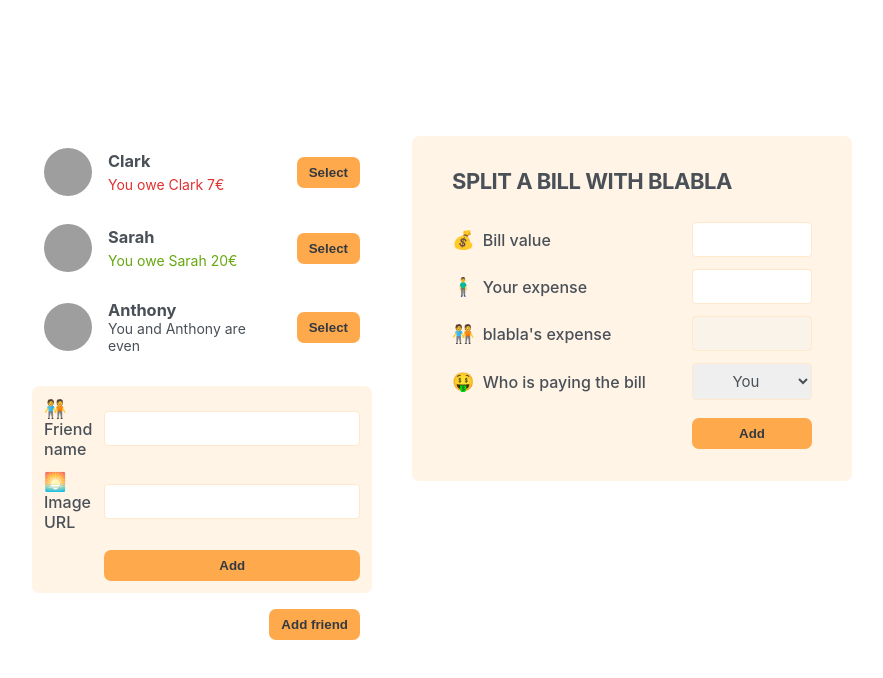
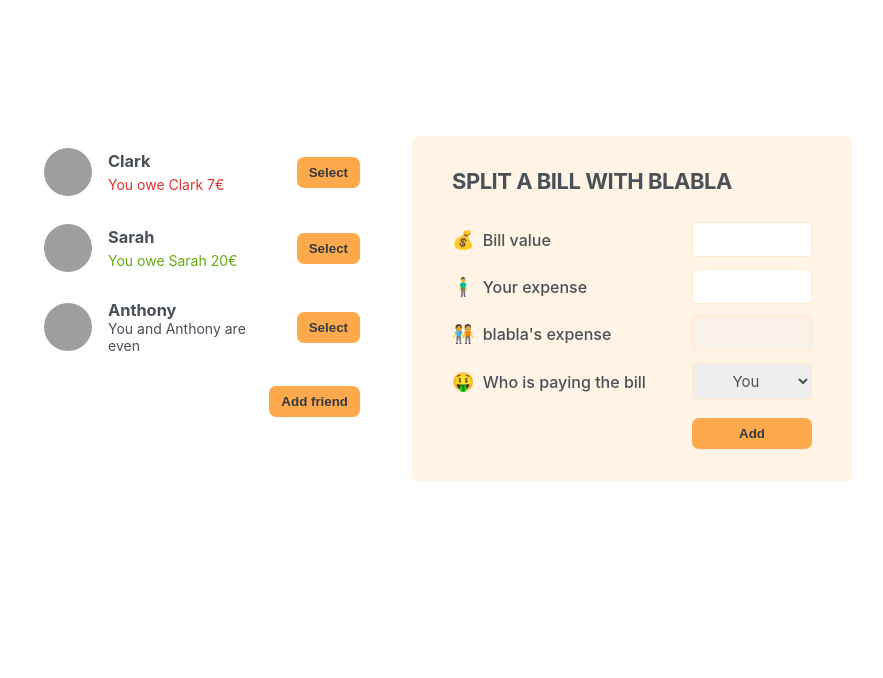
Before and after one commit to dimnov/eat-and-split, a React (Vite) app: page / in a window 1280 px wide. Shown: the top 678 px of the page, without its empty margins (198-1081 px from the left). Built offline with nearby package versions, Linux system fonts and the light colour scheme; grey boxes are pictures that could not be loaded; the HTML template or start-up script is replaced by a standard one.

Commit message:
Add dynamic show add friend component

```diff
--- a/src/App.jsx
+++ b/src/App.jsx
@@ -1,3 +1,4 @@
+import { useState } from "react";
 import FormSplitBill from "./FormSplitBill.jsx";
 import Button from "./components/Button.jsx";
 import FormAddFriend from "./components/FormAddFriend.jsx";
@@ -25,12 +26,20 @@
 ];
 
 function App() {
+ const [showAddFriend, setShowAddFriend] = useState(false);
+
+ function handleShowAddFriend() {
+  setShowAddFriend((show) => !show);
+ }
+
  return (
   <div className="app">
    <div className="sidebar">
     <FriendsList initialFriends={initialFriends} />
-    <FormAddFriend />
-    <Button>Add friend</Button>
+    {showAddFriend && <FormAddFriend />}
+    <Button onClick={handleShowAddFriend}>
+     {showAddFriend ? "Close" : "Add friend"}
+    </Button>
    </div>
 
    <FormSplitBill />
--- a/src/components/Button.jsx
+++ b/src/components/Button.jsx
@@ -1,5 +1,9 @@
-function Button({ children }) {
- return <button className="button">{children}</button>;
+function Button({ children, onClick }) {
+ return (
+  <button className="button" onClick={onClick}>
+   {children}
+  </button>
+ );
 }
 
 export default Button;
```
